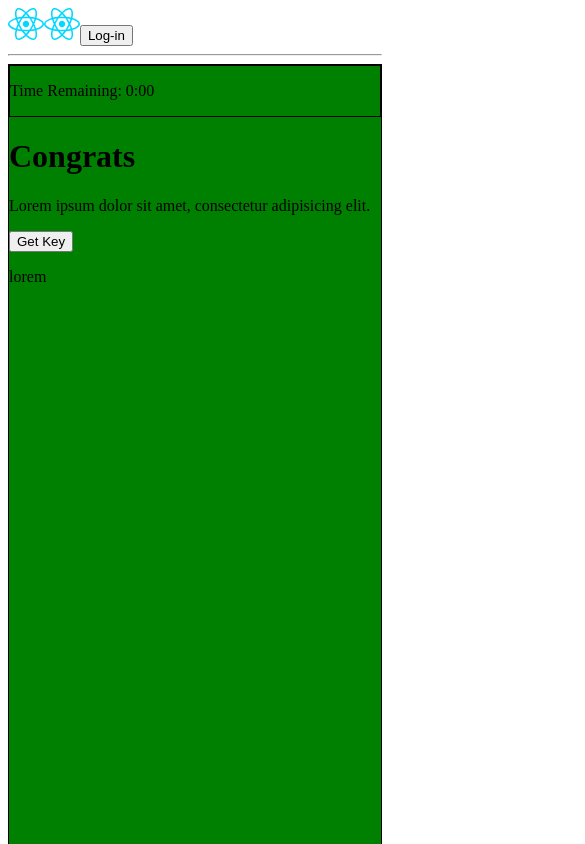
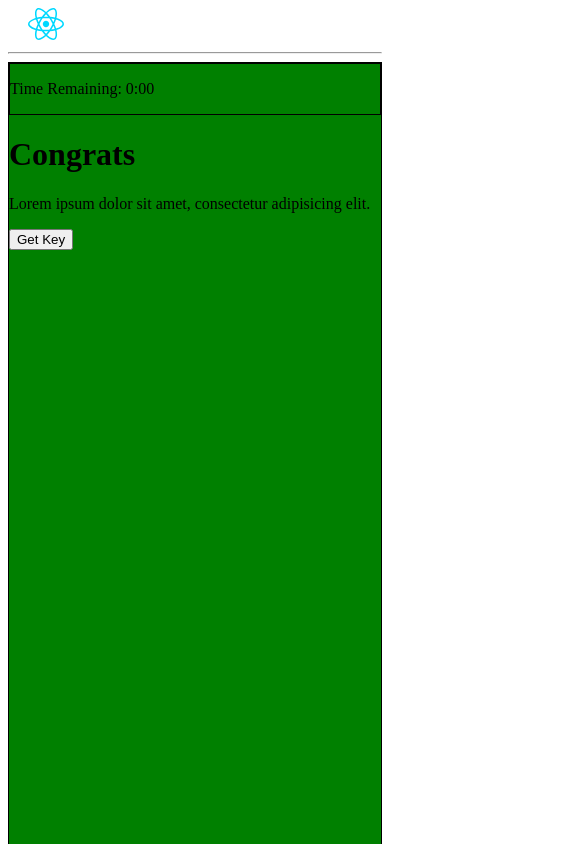
Before and after one commit to mauroale2501/project-game, a React (Vite) app in the folder frontend/: page /level1 in a window 390 px wide. Shown: the top 844 px of the page, 585 px wide, since content can reach past the window. Built offline with nearby package versions, Linux system fonts and the light colour scheme.

Commit message:
WIP: Fetch geyKey to endpoint in Level1 Responsive Mobile

```diff
--- a/frontend/src/components/Level1.tsx
+++ b/frontend/src/components/Level1.tsx
@@ -3,11 +3,26 @@ import Timer from "./Timer";
 import Hint from "./Hint";
 import Input from "./Input";
 import "../styles/Level1.css";
+import { useState } from "react";
 
 type Level1Props = {
   initialTime: number;
 };
 const Level1 = ({ initialTime }: Level1Props) => {
+  const [key, setKey] = useState<string>("");
+
+  const fetchKey = async () => {
+    try {
+      const response = await fetch("/api/keyLevel1");
+      if (!response.ok) {
+        throw new Error("Failed fetch");
+      }
+      const data = await response.json();
+      setKey(data.hint);
+    } catch (error) {
+      console.error("Error fetching hint:", error);
+    }
+  };
   return (
     <div className="all-level1">
       <div className="timer">
@@ -16,8 +31,8 @@ const Level1 = ({ initialTime }: Level1Props) => {
       <div className="congrats-key">
         <h1>Congrats</h1>
         <p>Lorem ipsum dolor sit amet, consectetur adipisicing elit.</p>
-        <Button>Get Key</Button>
-        <p>lorem</p>
+        <Button onClick={fetchKey}>Get Key</Button>
+        {key && <p>{key}</p>}
       </div>
 
       <Container className="level-uncompleted">
--- a/frontend/src/styles/Nav.css
+++ b/frontend/src/styles/Nav.css
@@ -0,0 +1,12 @@
+.container {
+  display: flex;
+  justify-content: space-between;
+}
+
+.logo-brand {
+  margin-left: 20px;
+}
+
+.logo-profile {
+  margin-left: 600px;
+}
```
